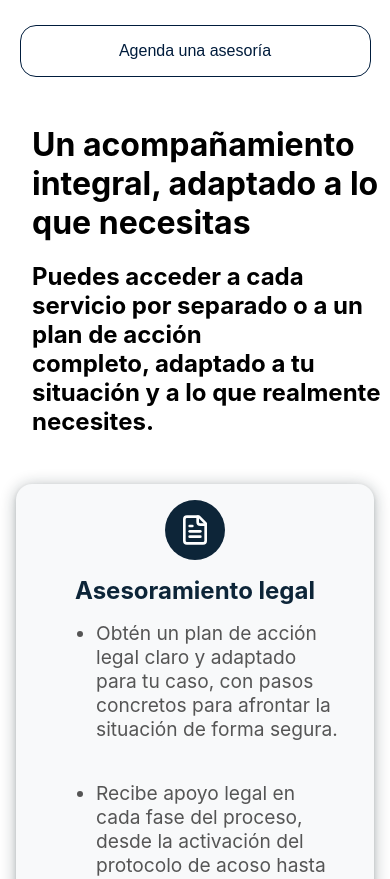
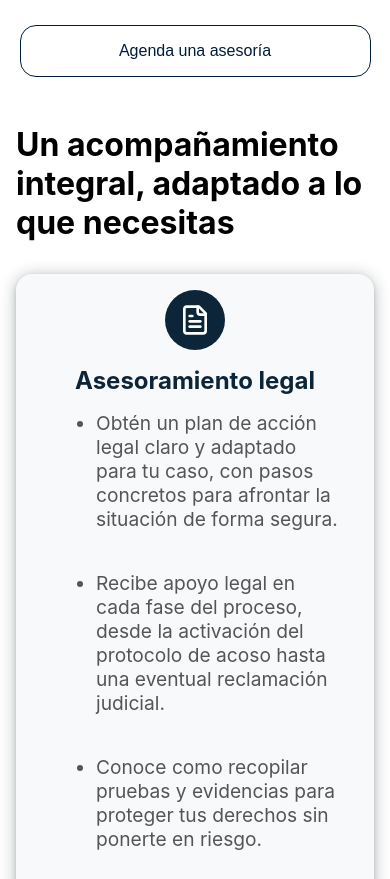
Before and after one commit to IvanOnGit/safe-work, a React (Vite) app: page / in a window 390 px wide. Shown: the part 1670-2549 px from the top of the page. Built offline with nearby package versions, Linux system fonts and the light colour scheme.

Commit message:
h2 on our services text justified and removed on mobile

```diff
--- a/src/components/OurServices/OurServices.tsx
+++ b/src/components/OurServices/OurServices.tsx
@@ -6,8 +6,15 @@ function OurServices() {
         <>
             <TextContainer>
                 <h1>Un acompañamiento integral, adaptado a lo que necesitas</h1>
-                <h2>Puedes acceder a cada servicio por separado o a un plan de acción <span className="mobile-hide"><br /></span>  <span className="desktop-hide"><br /></span>completo, adaptado a tu situación y a lo que realmente necesites.</h2>
-            </TextContainer>
+                <h2>
+                Puedes acceder a cada servicio por separado o a un plan de acción
+                <span className="mobile-hide"><br /></span>
+                <span className="desktop-hide"> completo, adaptado a tu situación y a lo que realmente necesites.</span>
+                <span className="mobile-hide">
+                    <br />
+                    completo, adaptado a tu situación y a lo que realmente necesites.
+                </span>
+                </h2>            </TextContainer>
             <Container>
                 <ServiceCard>
                     <IconWrapper>
--- a/src/components/OurServices/styles.ts
+++ b/src/components/OurServices/styles.ts
@@ -34,6 +34,29 @@ export const TextContainer = styled.div`
             display: inline;
         }
     }
+
+    @media (max-width: 768px) {
+    width: 90%;
+    margin: 0;
+    margin-left: 1rem;
+
+    h2 {
+      text-align: justify;
+      display: none;
+    }
+
+    h1 {
+      margin-bottom: 2rem;
+    }
+
+    .mobile-hide {
+      display: none;
+    }
+
+    .desktop-hide {
+      display: inline;
+    }
+  }
 `;
 
 export const Container = styled.section`
```
